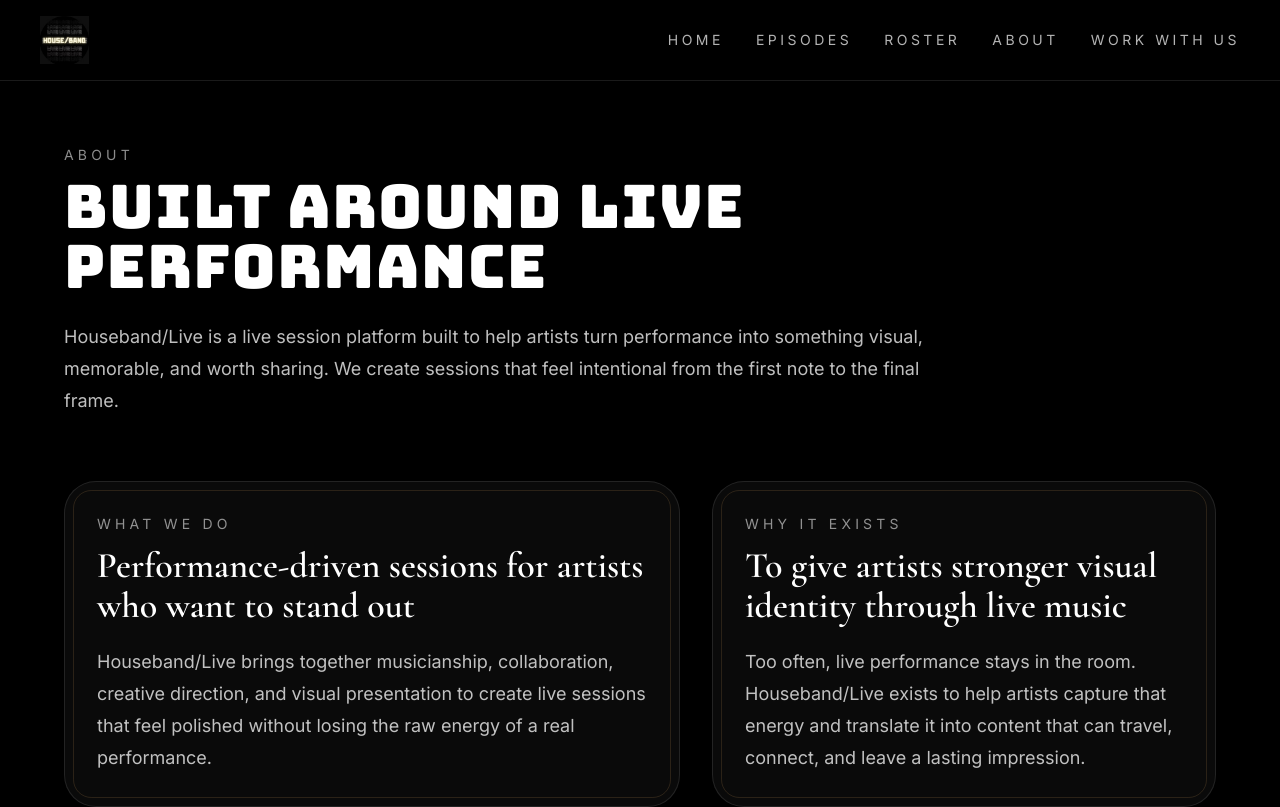
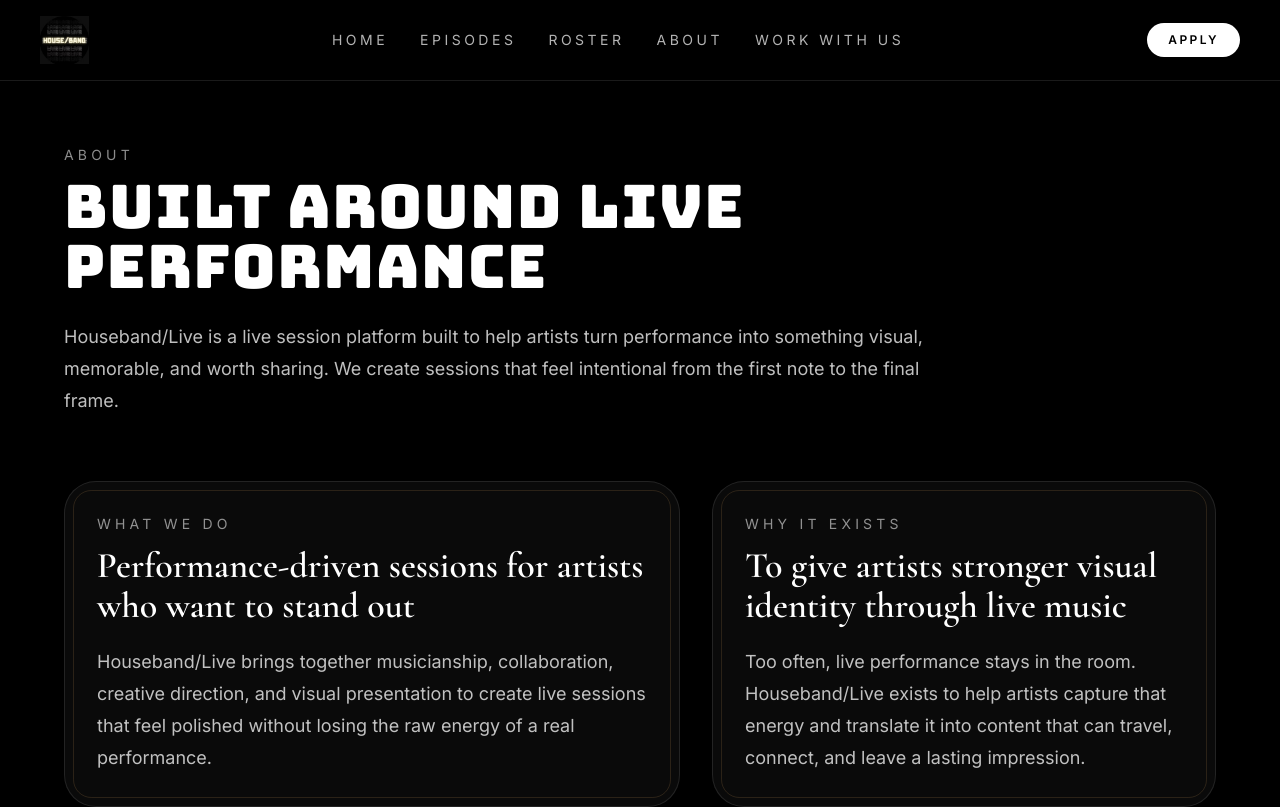
Before and after one commit to jlkadet/houseband-live, a Next.js app: page /about in a window 1280 px wide. Shown: the top 807 px of the page. Built offline with nearby package versions, Linux system fonts and the light colour scheme.

Commit message:
make nav consistent across all pages

```diff
--- a/app/about/page.tsx
+++ b/app/about/page.tsx
@@ -45,6 +45,13 @@
         Work With Us
       </Link>
     </nav>
+
+    <Link
+      href="/work-with-us"
+      className="rounded-full border border-white/20 bg-white px-5 py-2 text-xs font-semibold uppercase tracking-[0.2em] text-black transition hover:scale-105"
+    >
+      Apply
+    </Link>
   </div>
 </header>
 
--- a/app/page.tsx
+++ b/app/page.tsx
@@ -118,7 +118,7 @@
 
   return (
     <div className={`${inter.className} min-h-screen bg-black text-white`}>
-      <header className="fixed top-0 z-50 w-full border-b border-white/10 bg-black/80 backdrop-blur-md">
+      <header className="border-b border-white/10 bg-black/80 backdrop-blur-md">
   <div className="mx-auto flex max-w-7xl items-center justify-between px-6 py-4 lg:px-10">
     <img
       src="/housebandlogo.png"
--- a/app/work-with-us/page.tsx
+++ b/app/work-with-us/page.tsx
@@ -127,6 +127,13 @@
         Work With Us
       </Link>
     </nav>
+
+    <Link
+      href="/work-with-us"
+      className="rounded-full border border-white/20 bg-white px-5 py-2 text-xs font-semibold uppercase tracking-[0.2em] text-black transition hover:scale-105"
+    >
+      Apply
+    </Link>
   </div>
 </header>
 
```
Lines whose indentation alone changed are shown as unchanged.
